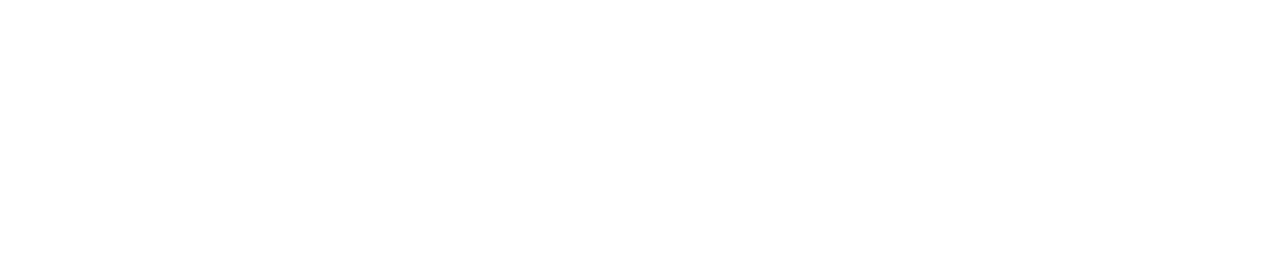
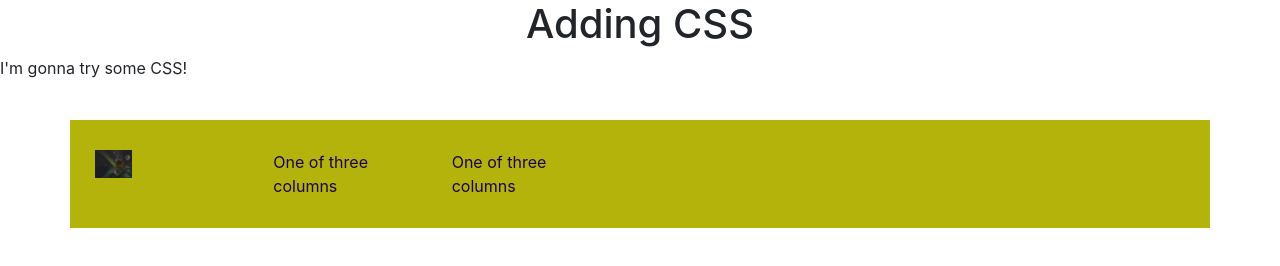
Before and after one commit to calebjsanders/cs50, a plain HTML site: page site2.html in a window 1280 px wide. Drawn offline with nearby package versions, Linux system fonts and the light colour scheme.

Commit message:
Update to Site2

```diff
--- a/site2.html
+++ b/site2.html
@@ -0,0 +1,26 @@
+<!doctype html>
+<html>
+<head>
+<title>Another Page</title>
+<link rel="stylesheet" href="stylesheet.css">
+<link rel="stylesheet" href="https://maxcdn.bootstrapcdn.com/bootstrap/4.0.0/css/bootstrap.min.css" integrity="sha384-Gn5384xqQ1aoWXA+058RXPxPg6fy4IWvTNh0E263XmFcJlSAwiGgFAW/dAiS6JXm" crossorigin="anonymous">
+</head>
+<body>
+  <h1> Adding CSS </h1>
+  <p> I'm gonna try some CSS!</p>
+  <br>
+  <div class="container">
+  <div class="row">
+    <div class="col-sm">
+      <img src="sharn-moons-siberys.png" width=25%>
+    </div>
+    <div class="col-sm">
+      One of three columns
+    </div>
+    <div class="col-sm">
+      One of three columns
+    </div>
+  </div>
+</div>
+</body>
+</html>
--- a/stylesheet.css
+++ b/stylesheet.css
@@ -7,7 +7,6 @@
         }
 
       h1 {
-        font-family:"Corbel",sans-serif;
         color:#230461;
         text-align:center;
         font-stretch: extra-expanded;
```
